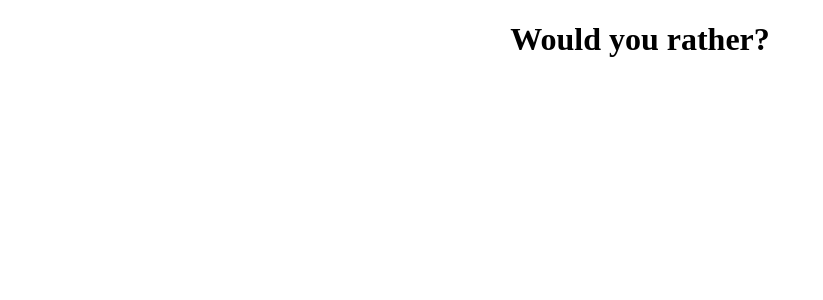
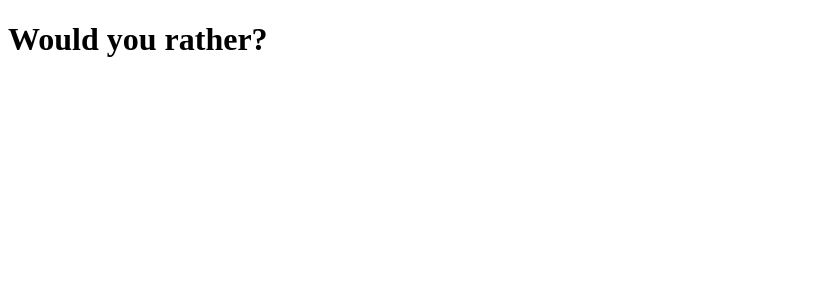
Before and after one commit to r4deadv/project8-employee-polls-web-app, a React (Create React App) app: page / in a window 1280 px wide. Shown: the top 300 px of the page, without its empty margins (0-823 px from the left). Built offline with nearby package versions, Linux system fonts and the light colour scheme.

Commit message:
getInitialData function invoked when app loads

```diff
--- a/src/App.css
+++ /dev/null
@@ -1,3 +0,0 @@
-.App {
-  text-align: center;
-}
--- a/src/components/App.js
+++ b/src/components/App.js
@@ -1,6 +1,11 @@
-import "../App.css";
+import { useEffect } from "react";
+import { connect } from "react-redux";
+import { handleInitialData } from "../redux/actions/shared";
 
-function App() {
+function App(props) {
+  useEffect(() => {
+    props.dispatch(handleInitialData());
+  }, [props]);
   return (
     <div className="App">
       <h1>Would you rather?</h1>
@@ -8,4 +13,4 @@ function App() {
   );
 }
 
-export default App;
+export default connect()(App);
```
